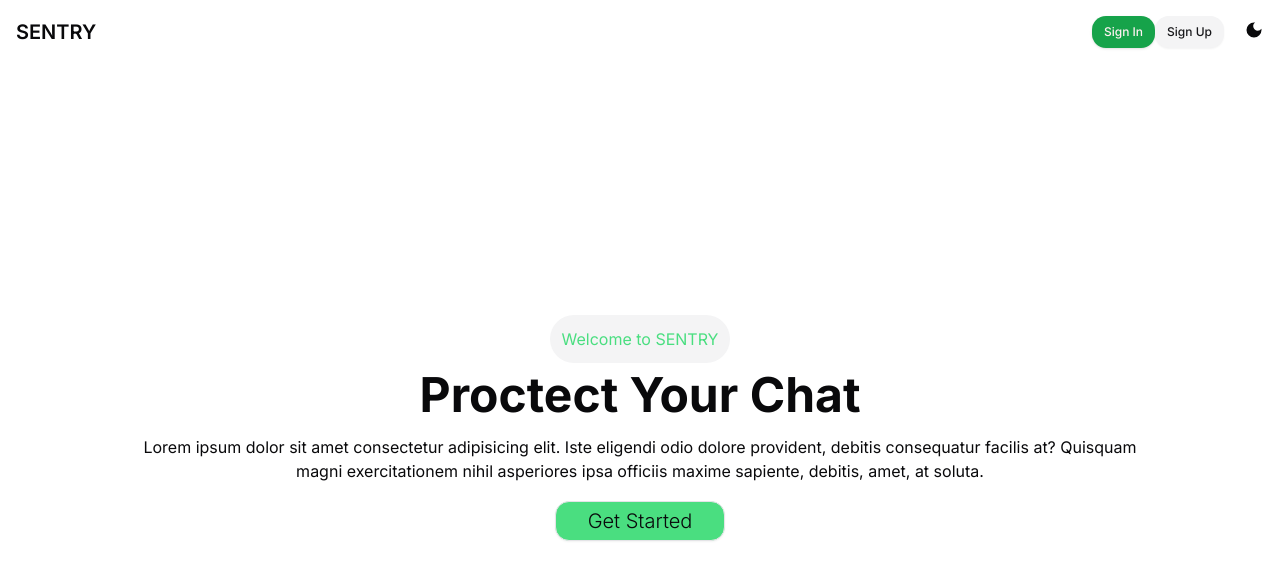
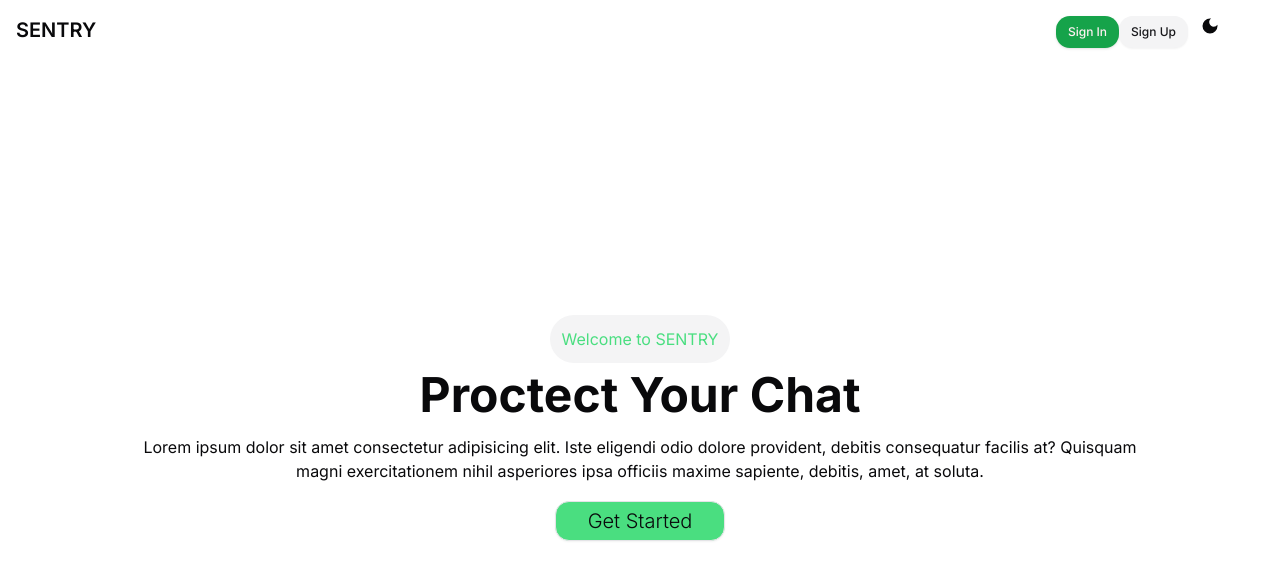
Before and after one commit to MaxAnii/SENTRY, a Next.js app: page / in a window 1280 px wide. Shown: the top 580 px of the page. Built offline with nearby package versions, Linux system fonts and the light colour scheme.

Commit message:
changed the css style.

```diff
--- a/components/NavBar.tsx
+++ b/components/NavBar.tsx
@@ -9,13 +9,15 @@ const NavBar = ({ children }: { children: React.ReactNode }) => {
 		<div className="">
 			<header className="flex flex-wrap sm:justify-start sm:flex-nowrap z-50 w-full  text-sm py-4">
 				<nav
-					className="max-w-[85rem] w-full mx-auto px-4 sm:flex sm:items-center sm:justify-between"
+					className="max-w-[85rem] w-full mx-auto px-4 flex "
 					aria-label="Global"
 				>
-					<Link className="flex-none text-xl font-semibold " href="/">
-						SENTRY
-					</Link>
-					<div className="flex flex-row items-center gap-5 mt-5 sm:justify-end sm:mt-0 sm:ps-5">
+					<div>
+						<Link className="flex-none text-xl font-semibold " href="/">
+							SENTRY
+						</Link>
+					</div>
+					<div className="ml-auto mr-11 flex gap-x-3">
 						{children}
 						<ThemeToggel></ThemeToggel>
 					</div>
```
